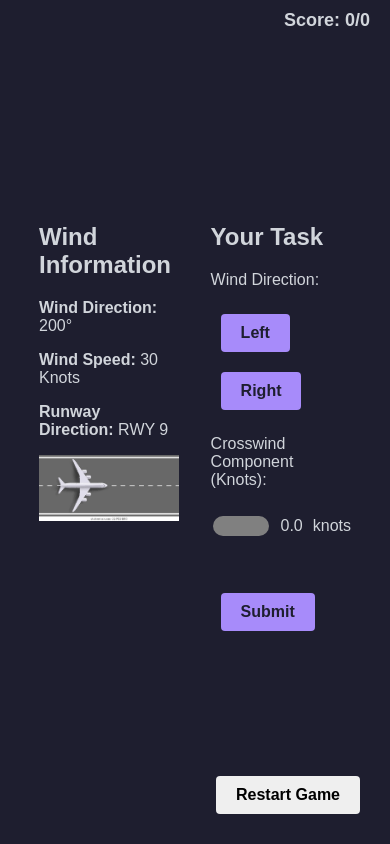
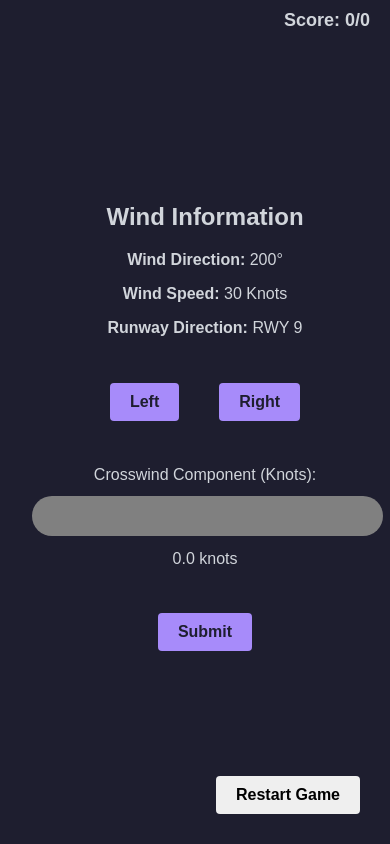
Before and after one commit to jbfalcon2000/crosswind-app, a Flask app: page / in a window 390 px wide. Run offline with Flask 3, Linux system fonts and the light colour scheme.

Commit message:
Rearranged page for vertical layout for better mobile usablity

```diff
--- a/static/css/slider.css
+++ b/static/css/slider.css
@@ -1,43 +1,35 @@
 /* Style the slider track */
 input[type="range"] {
-    -webkit-appearance: none; /* Remove default styles on WebKit browsers */
-    appearance: none; /* Remove default styles on modern browsers */
+    -webkit-appearance: none; /* Remove default slider styling for WebKit browsers */
+    appearance: none; /* Remove default slider styling */
     width: 100%; /* Full-width slider */
-    height: 20px; /* Height of the track */
-    background: linear-gradient(90deg, green, gray); /* Default gradient (dynamic via JS) */
-    border-radius: 10px; /* Rounded corners for the track */
+    height: 40px; /* Increase track height for better touch interaction */
+    background: linear-gradient(90deg, green, gray); /* Initial gradient */
+    border-radius: 20px; /* Rounded corners for a modern look */
     outline: none; /* Remove focus outline */
-    transition: background 0.3s ease-in-out; /* Smooth background transition */
-    overflow: hidden; /* Clip the track overflow */
+    transition: background 0.3s ease-in-out; /* Smooth gradient transition */
+    padding: 0; /* Remove default padding */
+    touch-action: none; /* Enable smooth touch sliding */
+    cursor: pointer; /* Indicate that it's interactive */
+    overflow: hidden; /* Ensure gradient stays within bounds */
 }
 
-/* Remove the thumb */
+/* Remove the slider thumb for WebKit browsers */
 input[type="range"]::-webkit-slider-thumb {
-    -webkit-appearance: none; /* Remove default styles */
+    -webkit-appearance: none; /* Disable thumb appearance */
     appearance: none;
-    width: 0; /* Hide thumb */
-    height: 0; /* Hide thumb */
+    width: 0; /* Completely hide thumb */
+    height: 0;
 }
 
+/* Remove the slider thumb for Firefox */
 input[type="range"]::-moz-range-thumb {
-    width: 0; /* Hide thumb */
-    height: 0; /* Hide thumb */
+    width: 0; /* Completely hide thumb */
+    height: 0;
 }
 
+/* Remove the slider thumb for Internet Explorer/Edge */
 input[type="range"]::-ms-thumb {
-    width: 0; /* Hide thumb */
-    height: 0; /* Hide thumb */
+    width: 0; /* Completely hide thumb */
+    height: 0;
 }
-
-/* Track styles for Firefox */
-input[type="range"]::-moz-range-track {
-    width: 100%;
-    height: 20px; /* Match the track height */
-    background: linear-gradient(90deg, green, gray); /* Default gradient (dynamic via JS) */
-    border-radius: 10px;
-}
-
-/* General styling for the container */
-div[style*="flex; align-items: center; gap: 10px;"] {
-    padding: 10px 0; /* Add spacing around the slider */
-}
--- a/templates/base.html
+++ b/templates/base.html
@@ -18,9 +18,13 @@
             height: 100vh;
         }
         .container {
+            width: 100%;
+            max-width: 900px;
+            margin: auto;
+            padding: 10px;
             display: flex;
-            justify-content: space-between;
-            width: 80%;
+            flex-direction: column;
+            align-items: center;
         }
         .score {
             position: absolute;
--- a/templates/index.html
+++ b/templates/index.html
@@ -1,26 +1,23 @@
 {% extends "base.html" %}
 
 {% block content %}
-<div class="container">
-    <!-- Left Section -->
-    <div class="section">
+<div class="container" style="display: flex; flex-direction: column; align-items: center; padding: 10px; width: 100%;">
+
+    <!-- Wind Information -->
+    <div style="text-align: center; margin-bottom: 20px;">
         <h2>Wind Information</h2>
         <p><strong>Wind Direction:</strong> {{ wind_direction }}°</p>
         <p><strong>Wind Speed:</strong> {{ wind_speed }} Knots</p>
         <p><strong>Runway Direction:</strong> RWY {{ runway_direction // 10 }}</p>
-        <img src="{{ url_for('static', filename='other-static-files/runway.png') }}" alt="Runway" style="width:100%;">
     </div>
 
-    <!-- Right Section -->
-    <div class="section">
-        <h2>Your Task</h2>
-        <form method="POST">
+    <!-- Form starts here -->
+    <form method="POST" style="width: 100%; max-width: 600px; display: flex; flex-direction: column; align-items: center;">
         <input type="hidden" name="wind_direction" value="{{ wind_direction }}">
         <input type="hidden" name="wind_speed" value="{{ wind_speed }}">
         <input type="hidden" name="runway_direction" value="{{ runway_direction }}">
-
-            <label for="choice">Wind Direction:</label>
-            <div>
+        <!-- Left and Right Buttons -->
+        <div style="display: flex; justify-content: center; gap: 20px; margin-bottom: 20px;">
             <button
                 type="button"
                 class="button choice {% if user_choice == 'Left' %}selected{% endif %} {% if correct_choice == 'Left' and result %}correct{% endif %} {% if user_choice == 'Left' and correct_choice != 'Left' and result == 'Incorrect' %}incorrect{% endif %}"
@@ -36,8 +33,9 @@
             <input type="hidden" name="choice" id="choice">
         </div>
 
-            <label for="crosswind">Crosswind Component (Knots):</label>
-            <div style="display: flex; align-items: center; gap: 10px; width: 100%; max-width: 600px;">
+        <!-- Crosswind Slider -->
+        <div style="width: 90%; max-width: 600px; margin-bottom: 20px;">
+            <label for="crosswind" style="display: block; text-align: center; margin-bottom: 10px;">Crosswind Component (Knots):</label>
             <input
                 type="range"
                 id="crosswind-slider"
@@ -47,24 +45,35 @@
                 step="0.5"
                 value="{{ user_crosswind if user_crosswind is not none else 0 }}"
                 oninput="updateSliderStyle(this)"
+                style="width: 100%;"
             >
+            <div style="text-align: center; margin-top: 10px;">
                 <span id="crosswind-value">{{ user_crosswind if user_crosswind is not none else 0 }}</span> knots
             </div>
+        </div>
 
-            <div style="margin-top: 20px;">
-                <button type="submit" name="restart" class="button-restart-fixed">Restart Game</button>
+        <!-- Submit and Next Buttons -->
+        <div style="display: flex; justify-content: center; gap: 20px;">
             <button type="submit" class="button" id="submit-btn" {% if allow_next %}disabled{% endif %}>Submit</button>
             {% if allow_next %}
             <button type="submit" name="next" class="button">Next</button>
             {% endif %}
         </div>
     </form>
+    <!-- Form ends here -->
+
+
+    <!-- Restart Button -->
+    <div style="position: fixed; bottom: 20px; right: 20px;">
+        <form method="POST">
+            <button type="submit" name="restart" class="button-restart-fixed">Restart Game</button>
+        </form>
+    </div>
 
     {% if result %}
-        <p class="result">{{ result }}</p>
+    <p class="result" style="margin-top: 20px;">{{ result }}</p>
     <p>{{ feedback }}</p>
     {% endif %}
-    </div>
 </div>
 
 <script>
```
Also changed, not shown: 1 other file. Lines whose indentation alone changed are shown as unchanged.
